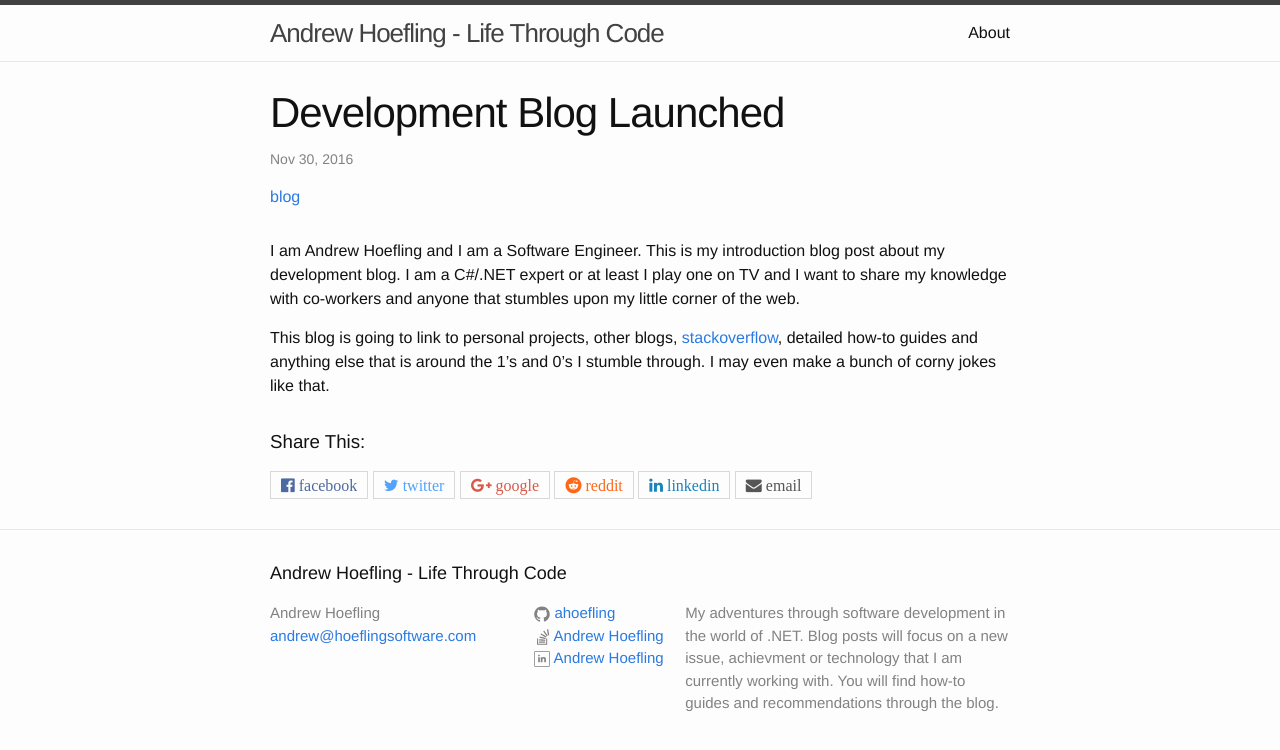
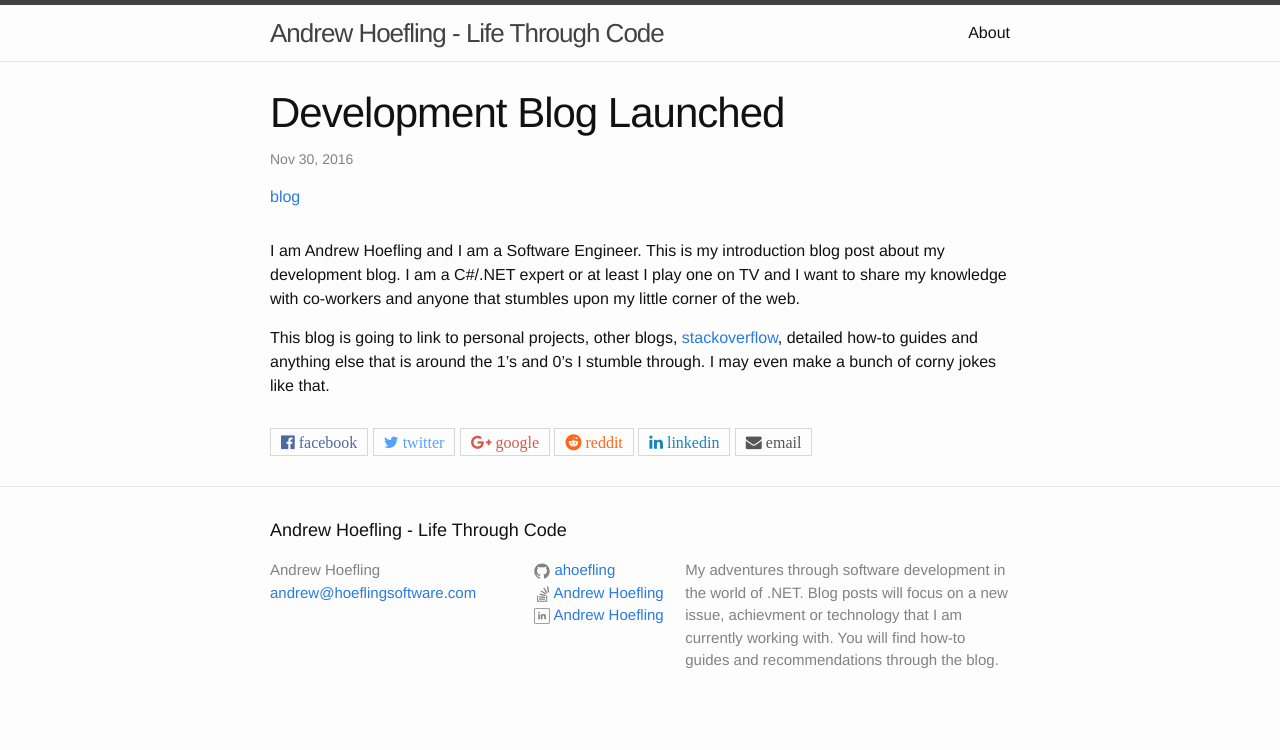
Before and after one commit to SkyeHoefling/ahoefling.github.io, a Jekyll site: the page built from _posts/2016-11-30-welcome-to-jekyll.markdown, in a window 1280 px wide. Shown: the top 750 px of the page. Built offline with Jekyll 4.4.1, drawn with Linux system fonts in a browser that asks for light colours; nearby versions of some CDN libraries; comment, search, counter and statistics services are not loaded.

Commit message:
Removing 'Share This:' header from the social media bar.

```diff
--- a/_includes/share.html
+++ b/_includes/share.html
@@ -3,7 +3,6 @@
 <link rel="stylesheet" href="{{ "/css/share.css" | prepend: site.baseurl }}" />
 <script type="text/javascript" src="{{ "/scripts/share.js" | prepend: site.baseurl }}"></script>
 <div id="share-box">
-  <h3>Share This:</h3>
   <a class="share" href="https://www.facebook.com/sharer/sharer.php?u={{ site.url }}{{site.baseurl}}{{ page.url }}" onclick="share(this.href); return false;" >
     <i class="fa fa-facebook-official fa share-button"> facebook</i>
   </a>
```
